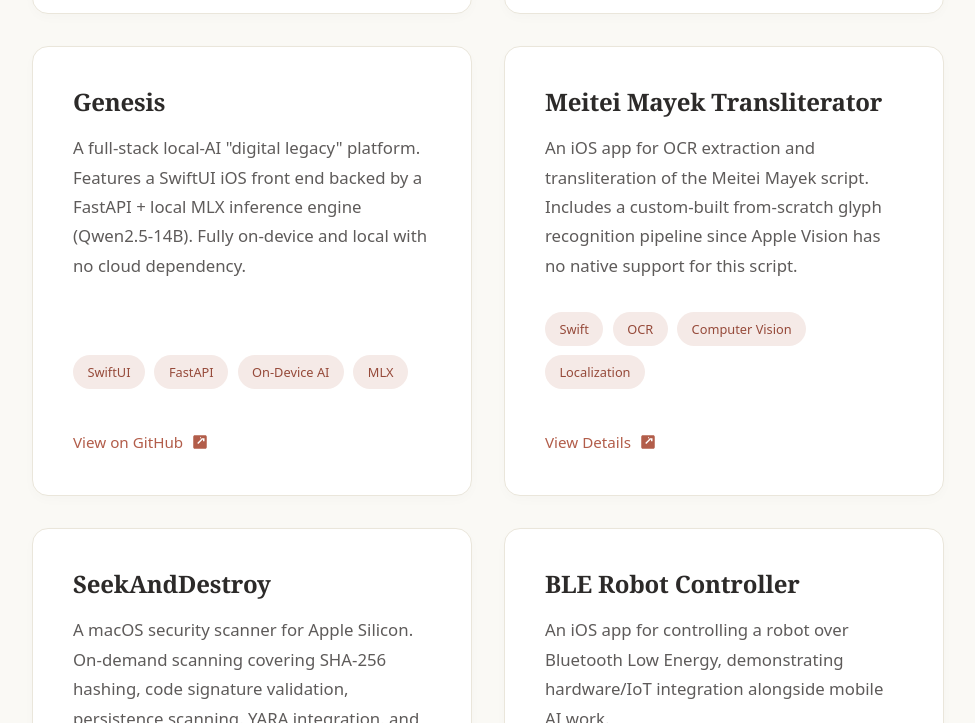
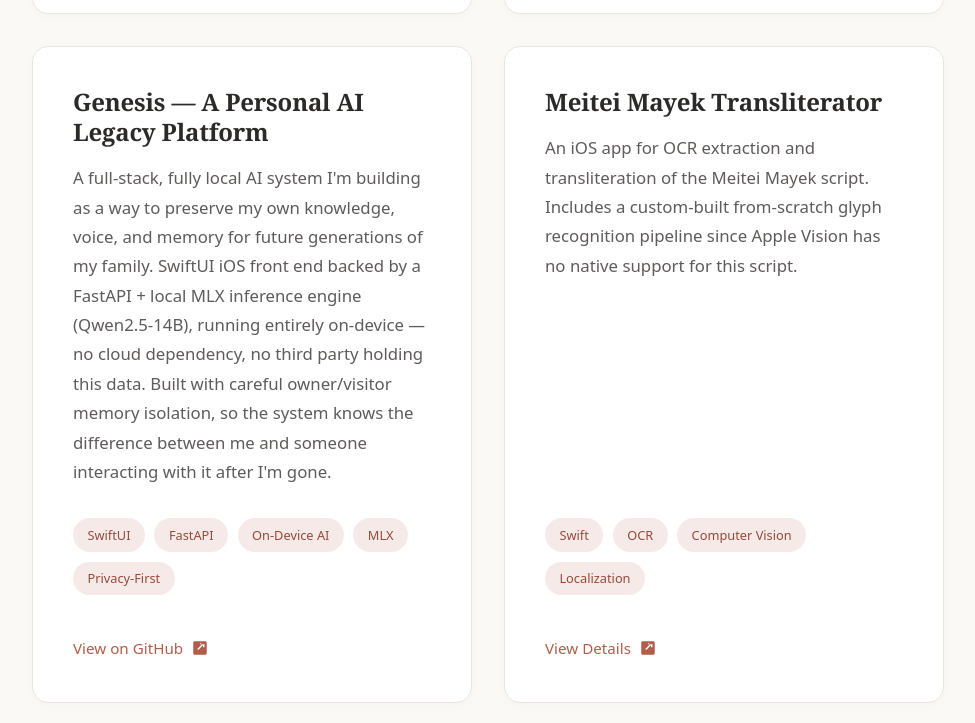
Before and after one commit to elangbamjohnson/elangbamjohnson.github.io, a plain HTML site: page index.html in a window 1280 px wide. Shown: the part 2077-2800 px from the top of the page, without its empty margins (152-1127 px from the left). Drawn offline with Linux system fonts and the light colour scheme.

Commit message:
Update Genesis project card description

```diff
--- a/index.html
+++ b/index.html
@@ -1221,13 +1221,14 @@
 
                 <!-- Project 3 -->
                 <div class="project-card reveal delay-3">
-                    <h4>Genesis</h4>
-                    <p>A full-stack local-AI "digital legacy" platform. Features a SwiftUI iOS front end backed by a FastAPI + local MLX inference engine (Qwen2.5-14B). Fully on-device and local with no cloud dependency.</p>
+                    <h4>Genesis — A Personal AI Legacy Platform</h4>
+                    <p>A full-stack, fully local AI system I'm building as a way to preserve my own knowledge, voice, and memory for future generations of my family. SwiftUI iOS front end backed by a FastAPI + local MLX inference engine (Qwen2.5-14B), running entirely on-device — no cloud dependency, no third party holding this data. Built with careful owner/visitor memory isolation, so the system knows the difference between me and someone interacting with it after I'm gone.</p>
                     <div class="project-tags">
                         <span class="tag">SwiftUI</span>
                         <span class="tag">FastAPI</span>
                         <span class="tag">On-Device AI</span>
                         <span class="tag">MLX</span>
+                        <span class="tag">Privacy-First</span>
                     </div>
                     <a href="https://github.com/elangbamjohnson/Genesis" target="_blank" rel="noopener noreferrer" class="btn-link">
                         View on GitHub
```
